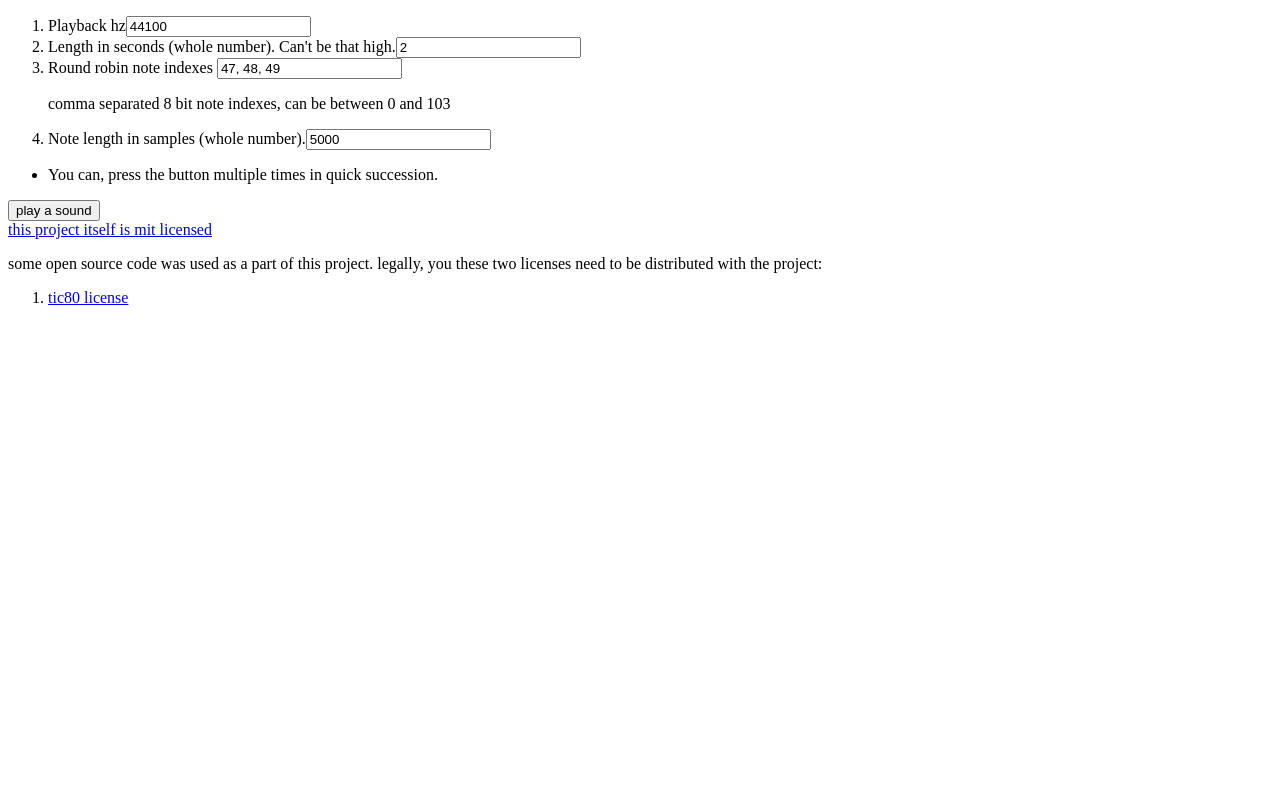
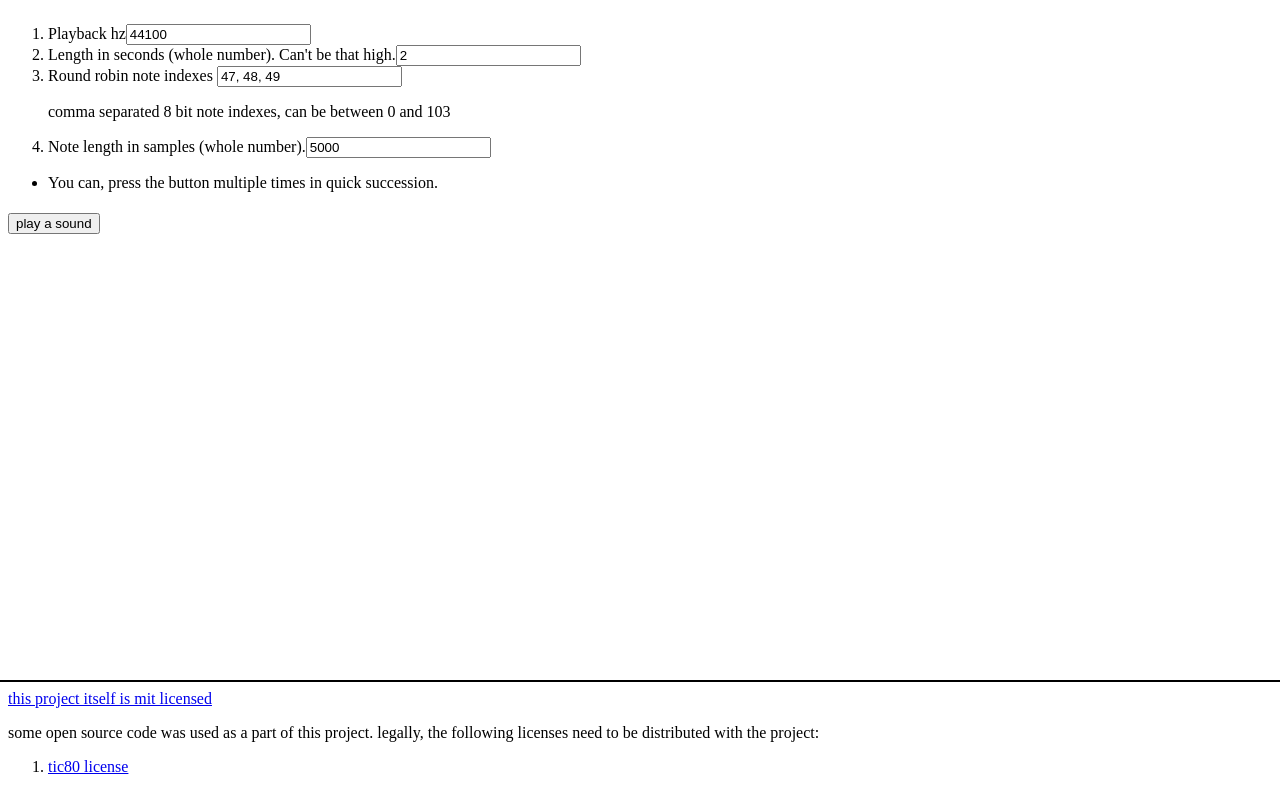
Before and after one commit to gaycodegal/simple-zig-wasm-synthesizer, a plain HTML site: page index.html in a window 1280 px wide. Drawn offline with Linux system fonts and the light colour scheme; no server answers; a script that the page names is missing.

Commit message:
fixed up html/css

```diff
--- a/index.html
+++ b/index.html
@@ -40,7 +40,7 @@ the generated wave forms for visual inspection -->
       <a href="https://github.com/gaycodegal/simple-zig-wasm-synthesizer">this project itself is mit licensed</a>
       <p>
 	some open source code was used as a part of this project.
-	legally, you these two licenses need to be distributed with the project:
+	legally, the following licenses need to be distributed with the project:
       </p>
       <ol>
 	<li class="hide-wavefile-js">
--- a/src/html/css/style.css
+++ b/src/html/css/style.css
@@ -5,3 +5,29 @@
 .hide-wavefile-js{
     display: none;
 }
+
+body{
+    padding: 0px;
+    margin: 0px;
+    display:flex;
+    height: 100vh;
+    flex-direction: column;
+}
+
+main {
+    display: block;
+    flex: 1;
+    padding: 8px;
+}
+
+button {
+    margin: 5px 0px;
+}
+
+footer {
+    flex: 0;
+    margin-top: 10px;
+    border: solid;
+    border-width: 2px 0px 0px 0px;
+    padding: 8px;
+}
```
